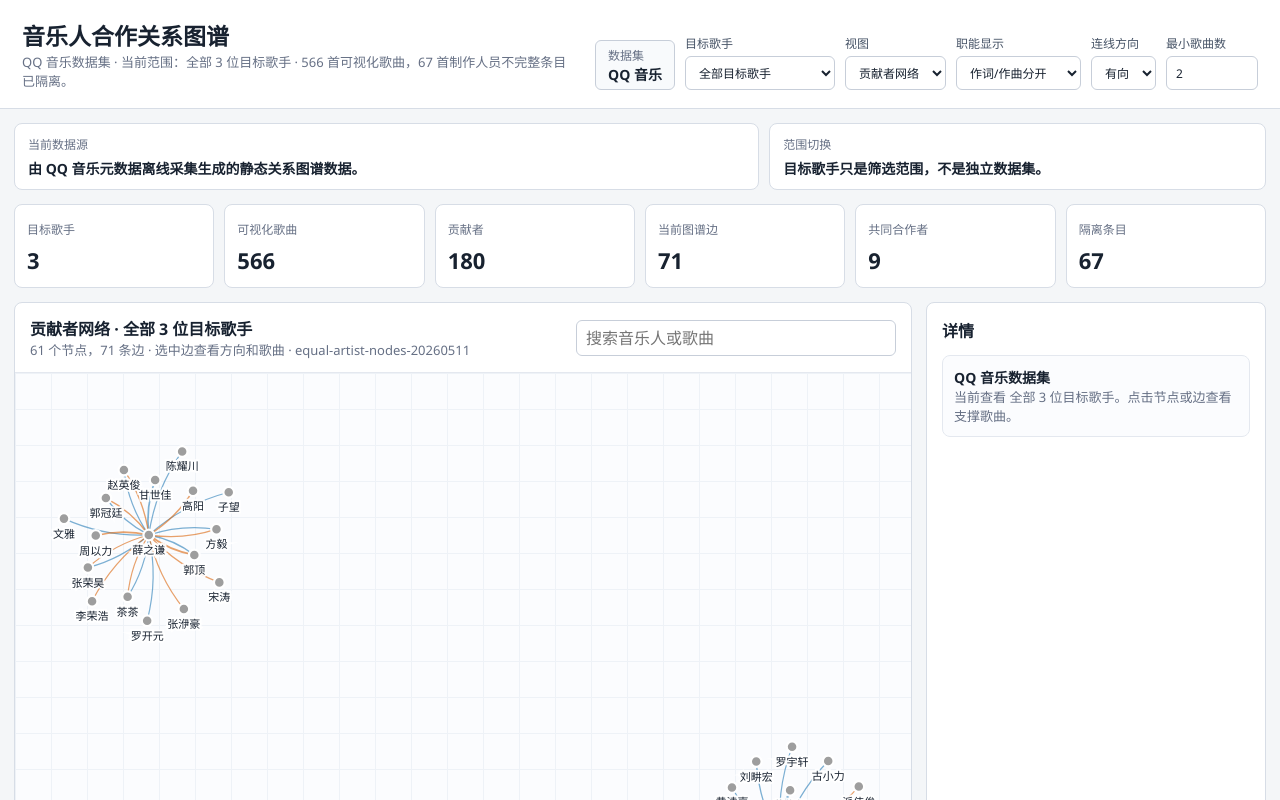
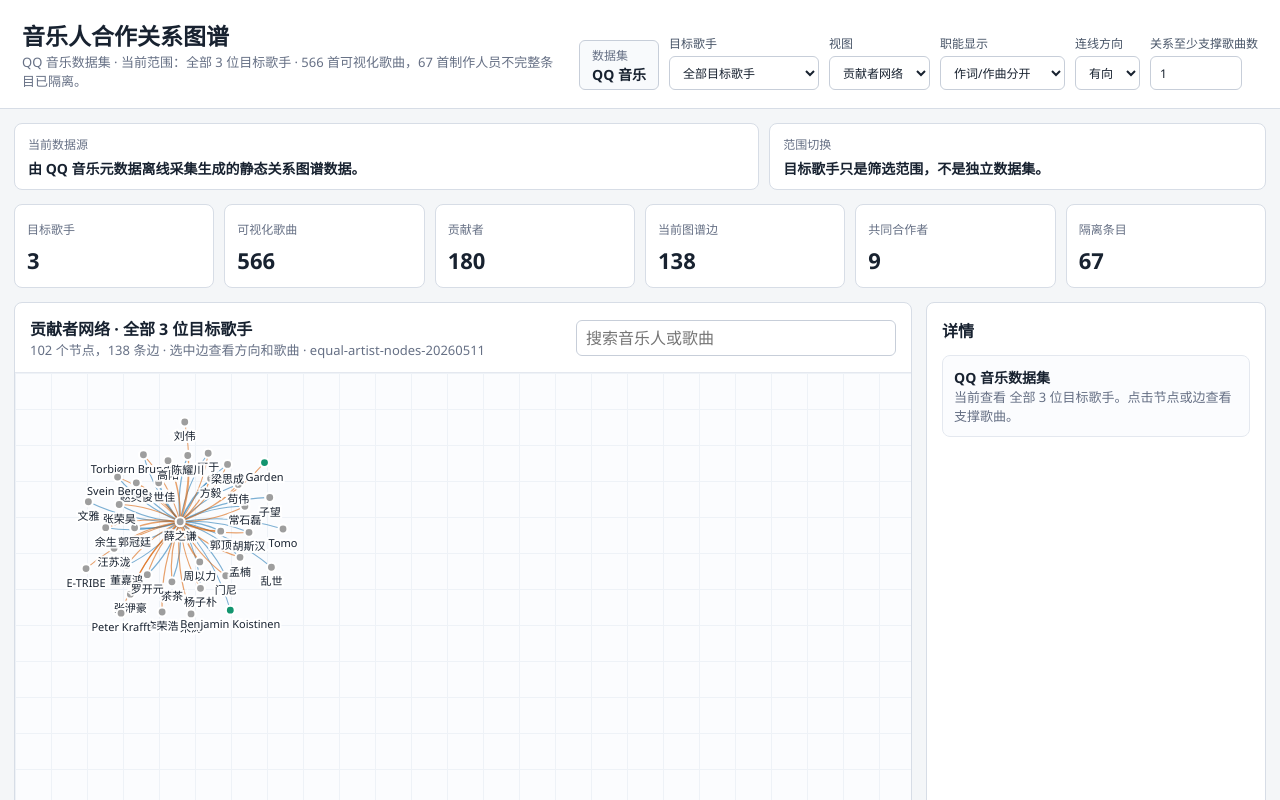
Before and after one commit to LTong-g/Musician_Relationship, a website: page web/index.html in a window 1280 px wide. Shown: the top 800 px of the page. Drawn offline with Linux system fonts and the light colour scheme; animation ran at ten frames a second.

Commit message:
[fix] Clarify edge song support filter
Default the relationship support threshold to one song and rename the control so the web graph does not hide one-song relationships by default.

```diff
--- a/web/app.js
+++ b/web/app.js
@@ -5,7 +5,7 @@ const state = {
   viewMode: "artist",
   roleDisplay: "split",
   directionMode: "directed",
-  minCount: 2,
+  minCount: 1,
   search: "",
   activeTab: "songs",
   selected: null,
--- a/web/index.html
+++ b/web/index.html
@@ -43,8 +43,8 @@
           </select>
         </label>
         <label>
-          最小歌曲数
-          <input id="min-count" type="number" min="1" value="2" />
+          关系至少支撑歌曲数
+          <input id="min-count" type="number" min="1" value="1" />
         </label>
       </div>
     </header>
@@ -92,6 +92,6 @@
     </main>
 
     <script src="vendor/force-graph.min.js"></script>
-    <script src="app.js?v=20260511-equal-artist-nodes"></script>
+    <script src="app.js?v=20260511-min-edge-songs"></script>
   </body>
 </html>
```
Also changed, not shown: develop_log.md (+7 -0 lines).
